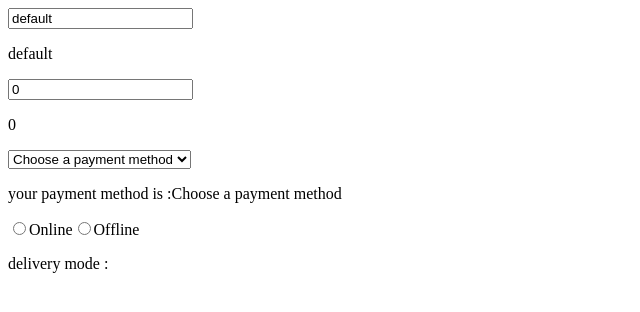
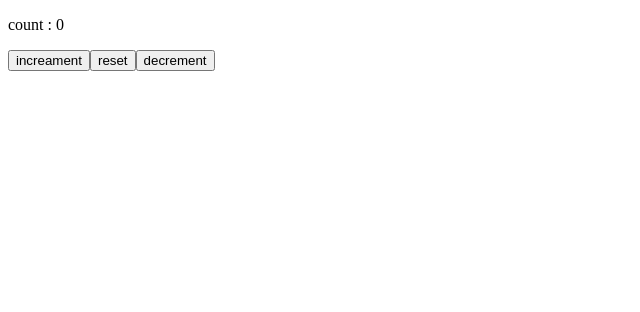
Before and after one commit to Ashis28/my-react1, a React (Vite) app: page / in a window 1280 px wide. Shown: the top 312 px of the page, without its empty margins (0-640 px from the left). Built offline with nearby package versions, Linux system fonts and the light colour scheme.

Commit message:
Updater function updated code

```diff
--- a/src/MyComponent.jsx
+++ b/src/MyComponent.jsx
@@ -1,76 +1,53 @@
-/* onChange() -  Event handler use primarily with form elements
-                 e.g. <input> , <textarea> , <select> , <radio>
-                 Triggers a function everytime the value of input changes
+/*
+    updater function - A function that passed as an argument to setState() usually
+    ex. setYear(year + 1)
+    Allow for safe updaes based on previous state
+    Used for multiple state updates and asynchronus functions
+    Good practise to use updater functions
 */
 
-import React , {useState} from 'react';
+import React ,{useState} from 'react'
 
 function MyComponent(){
 
-    let [name,setName] = useState("default");
-    let [quantity,setQuantity] = useState(0);
-    let [payMent,setPayment] = useState("Choose a payment method");
+    let [count,setCount] = useState(0);
 
-    let [shipped,setShipment] = useState();
+    function increament()
+    {
 
-    const handleNameChange = (event) => {
-        setName(event.target.value);
+        //use the current state to calculate the next state
+        //set functions do not trigger an update
+        // React batches together state updates for perfomance reasons
+        // Next state bocomes the current state after an update.
+
+        // setCount(count+1);
+        // setCount(count+1)
+
+        //but using updater function
+        // take PENDING state to calculate the next state
+        // react puts updater function in a queue (waiting in line)
+        // During the render it will call them in the same order
+
+        setCount(c=>c+1);
+        setCount(c=>c+1);
     }
-
-    const handlePayment = (event) =>{
-        setPayment(event.target.value);
+    let reset = ()=>{
+        setCount(0);
     }
-
-    const handleShipment = (event) =>{
-        setShipment(event.target.value);
+    let decrement = ()=>{
+        // setCount(count-1);
+        setCount(c=>c-1);
     }
-
-
-    return(
+    return (
         <div>
-             <input value={name} onChange={handleNameChange}></input>
-             <p>{name}</p>
-
-             <input
-                value={quantity}
-                type="number"
-                onChange={(e) => setQuantity(e.target.value)}
-             />
-             <p>{quantity}</p>
-
-             <select value={payMent} onChange={handlePayment}>
-                <option disabled>Choose a payment method</option>
-                <option value="visa">Visa</option>
-                <option value="paytm">Paytm</option>
-                <option value="mastercard">Master Card</option>
-             </select>
-             <p>your payment method is :{payMent}</p>
-
-             <label>
-                <input
-                    type="radio"
-                    name="deliveryMode"
-                    value="Online"
-                    checked={shipped === "Online"}
-                    onChange={handleShipment}
-                />
-                Online
-             </label>
-             <label>
-                <input
-                    type="radio"
-                    name="deliveryMode"
-                    value="Offline"
-                    checked={shipped === "Offline"}
-                    onChange={handleShipment}
-                />
-                Offline
-             </label>
-             <p>delivery mode : {shipped}</p>
-
+            <p>count : {count}</p>
+            <button onClick={increament}>increament</button>
+            <button onClick={reset}>reset</button>
+            <button onClick={decrement}>decrement</button>
         </div>
 
     );
+
 }
 
 export default MyComponent;
```
